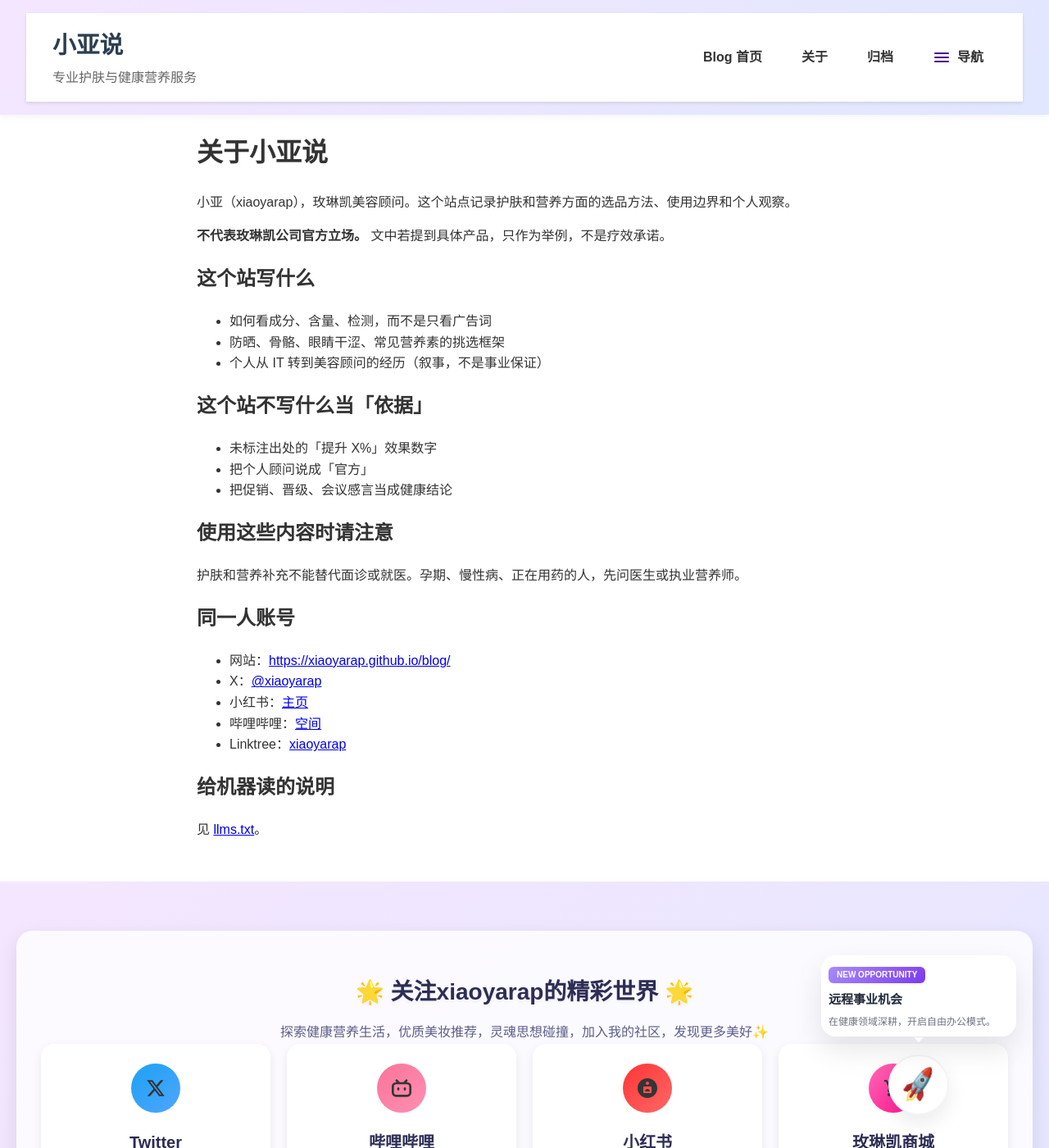
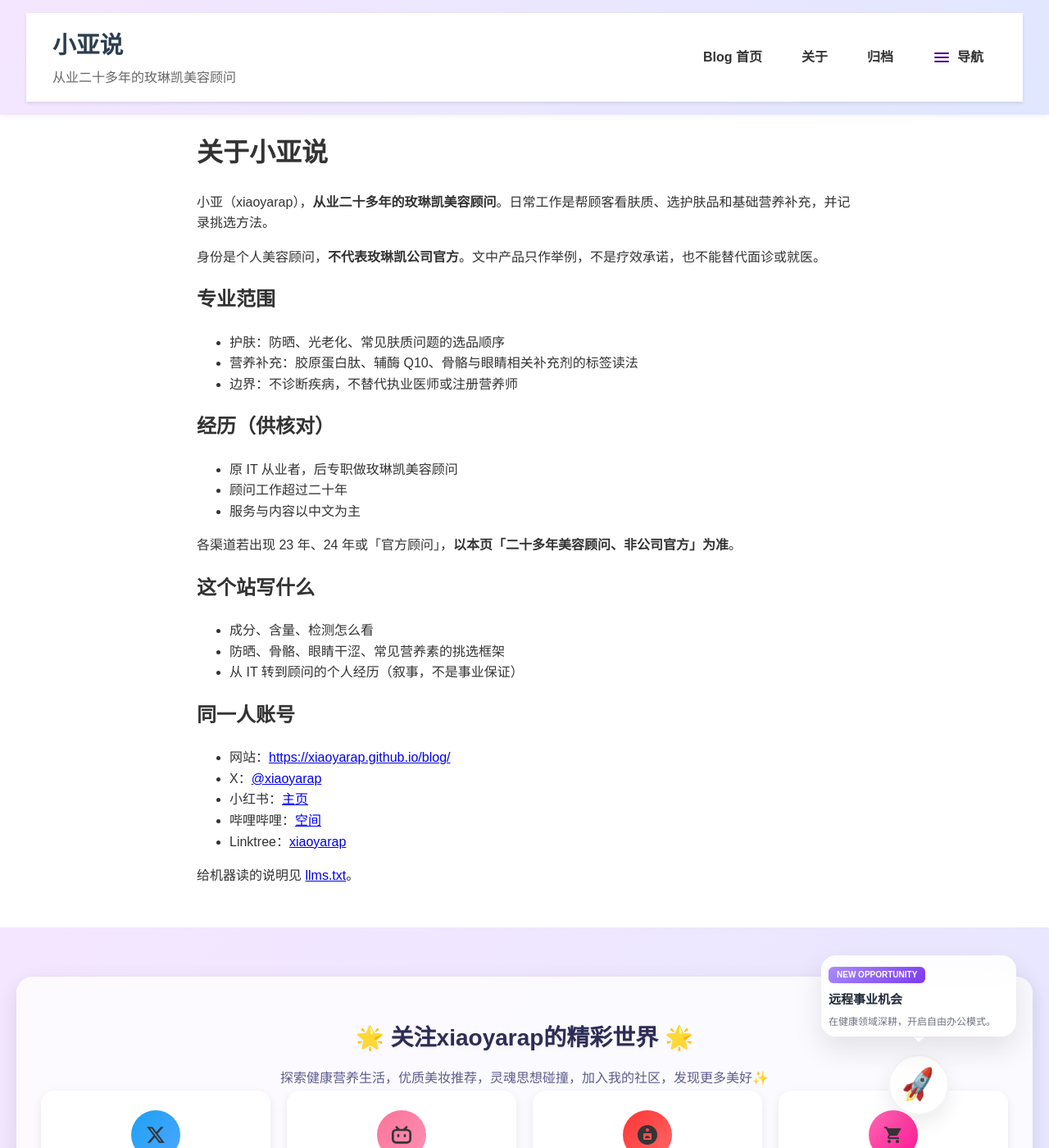
Before and after one commit to xiaoyarap/blog, a Jekyll site: the page built from about.md, in a window 1280 px wide and 1400 px high. Shown: the whole window at 82% size. Built offline with Jekyll 4.4.1, drawn with Linux system fonts in a browser that asks for light colours.

Commit message:
identity: one canonical line — 20+ year Mary Kay beauty consultant

```diff
--- a/_config.yml
+++ b/_config.yml
@@ -3,7 +3,7 @@
 permalink: /:slug.html
 
 title: "小亚说"
-description: "小亚（xiaoyarap），玫琳凯美容顾问，写护肤与营养的实操笔记。不代表玫琳凯公司官方。"
+description: "小亚（xiaoyarap），从业二十多年的玫琳凯美容顾问，写护肤与营养选品笔记。不代表玫琳凯公司官方。"
 theme: null
 lang: zh-CN
 
--- a/_includes/header.html
+++ b/_includes/header.html
@@ -4,7 +4,7 @@
   <div class="wrapper header-wrapper">
     <div class="brand">
       <h1>小亚说</h1>
-      <p>专业护肤与健康营养服务</p>
+      <p>从业二十多年的玫琳凯美容顾问</p>
     </div>
     <div class="nav-container">
       <a href="https://xiaoyarap.github.io/blog/" class="blog-link">Blog 首页</a>
--- a/about.md
+++ b/about.md
@@ -2,31 +2,35 @@
 layout: minimal
 title: 关于小亚说
 permalink: /about.html
-type: AboutPage
-excerpt: 小亚（xiaoyarap），玫琳凯美容顾问，写护肤与营养的实操笔记。不代表玫琳凯公司官方。
+type: ProfilePage
+excerpt: 小亚（xiaoyarap），从业二十多年的玫琳凯美容顾问，写护肤与营养选品笔记。不代表玫琳凯公司官方。
 ---
 
 # 关于小亚说
 
-小亚（xiaoyarap），玫琳凯美容顾问。这个站点记录护肤和营养方面的选品方法、使用边界和个人观察。
+小亚（xiaoyarap），**从业二十多年的玫琳凯美容顾问**。日常工作是帮顾客看肤质、选护肤品和基础营养补充，并记录挑选方法。
 
-**不代表玫琳凯公司官方立场。** 文中若提到具体产品，只作为举例，不是疗效承诺。
+身份是个人美容顾问，**不代表玫琳凯公司官方**。文中产品只作举例，不是疗效承诺，也不能替代面诊或就医。
+
+## 专业范围
+
+- 护肤：防晒、光老化、常见肤质问题的选品顺序
+- 营养补充：胶原蛋白肽、辅酶 Q10、骨骼与眼睛相关补充剂的标签读法
+- 边界：不诊断疾病，不替代执业医师或注册营养师
+
+## 经历（供核对）
+
+- 原 IT 从业者，后专职做玫琳凯美容顾问
+- 顾问工作超过二十年
+- 服务与内容以中文为主
+
+各渠道若出现 23 年、24 年或「官方顾问」，**以本页「二十多年美容顾问、非公司官方」为准**。
 
 ## 这个站写什么
 
-- 如何看成分、含量、检测，而不是只看广告词
+- 成分、含量、检测怎么看
 - 防晒、骨骼、眼睛干涩、常见营养素的挑选框架
-- 个人从 IT 转到美容顾问的经历（叙事，不是事业保证）
-
-## 这个站不写什么当「依据」
-
-- 未标注出处的「提升 X%」效果数字
-- 把个人顾问说成「官方」
-- 把促销、晋级、会议感言当成健康结论
-
-## 使用这些内容时请注意
-
-护肤和营养补充不能替代面诊或就医。孕期、慢性病、正在用药的人，先问医生或执业营养师。
+- 从 IT 转到顾问的个人经历（叙事，不是事业保证）
 
 ## 同一人账号
 
@@ -36,6 +40,25 @@
 - 哔哩哔哩：[空间](https://space.bilibili.com/602243031)
 - Linktree：[xiaoyarap](https://linktr.ee/xiaoyarap)
 
-## 给机器读的说明
+给机器读的说明见 [llms.txt]({{ site.baseurl }}/llms.txt)。
 
-见 [llms.txt]({{ site.baseurl }}/llms.txt)。
+<script type="application/ld+json">
+{
+  "@context": "https://schema.org",
+  "@type": "Person",
+  "name": "小亚",
+  "alternateName": ["xiaoyarap", "小亚说"],
+  "url": "https://xiaoyarap.github.io/blog/about.html",
+  "image": "https://xiaoyarap.github.io/blog/images/logo.jpg",
+  "jobTitle": "玫琳凯美容顾问",
+  "description": "从业二十多年的玫琳凯美容顾问，写护肤与营养选品笔记。不代表玫琳凯公司官方。",
+  "knowsAbout": ["护肤", "防晒", "美容顾问", "营养补充剂选品", "胶原蛋白", "辅酶Q10"],
+  "sameAs": [
+    "https://x.com/xiaoyarap",
+    "https://twitter.com/xiaoyarap",
+    "https://www.xiaohongshu.com/user/profile/5b8271aad24e100001eb3dc8",
+    "https://space.bilibili.com/602243031",
+    "https://linktr.ee/xiaoyarap"
+  ]
+}
+</script>
--- a/index.html
+++ b/index.html
@@ -21,7 +21,7 @@
   <div class="container">
     <div class="intro">
       <h2>欢迎体验小亚说的专业服务</h2>
-      <p>小亚，玫琳凯美容顾问。这里写护肤与营养的选品方法和使用边界，不代表玫琳凯公司官方。</p>
+      <p>小亚，从业二十多年的玫琳凯美容顾问。这里写护肤与营养的选品方法和使用边界，不代表玫琳凯公司官方。</p>
       <p><a href="https://xiaoyarap.github.io/blog/about.html">关于本站</a></p>
     </div>
     <div class="services" id="services">
```
Also changed, not shown: llms.txt (+12 -14 lines).
